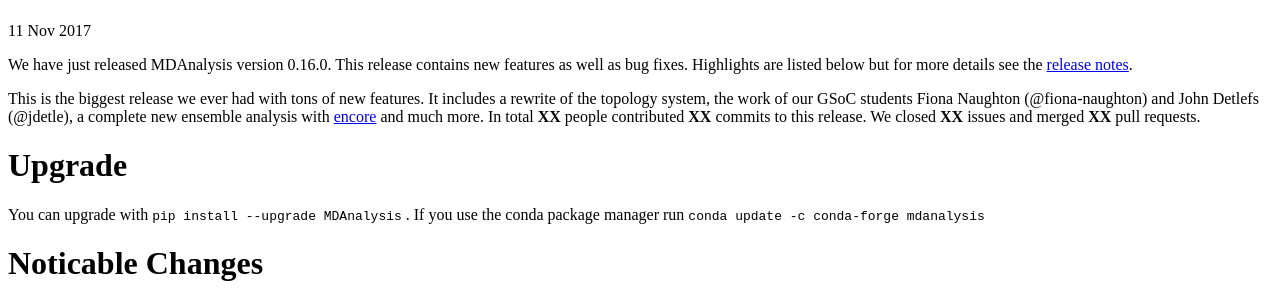
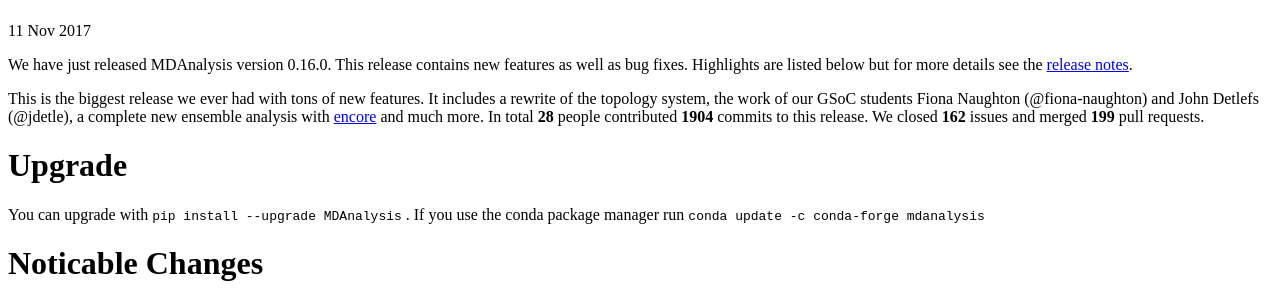
Before and after one commit to MDAnalysis/MDAnalysis.github.io, a Jekyll site: the page built from _posts/2017-11-11-release-0.16.0.md, in a window 1280 px wide and 900 px high. Shown: the part 224-524 px from the top of the window. Built offline with Jekyll 4.4.1, drawn with Linux system fonts in a browser that asks for light colours; comment, search, counter and statistics services are not loaded.

Commit message:
update contrib stats

```diff
--- a/_posts/2017-11-11-release-0.16.0.md
+++ b/_posts/2017-11-11-release-0.16.0.md
@@ -10,9 +10,9 @@ see the [release notes][notes].
 This is the biggest release we ever had with tons of new features. It includes a
 rewrite of the topology system, the work of our GSoC students Fiona Naughton
 (@fiona-naughton) and John Detlefs (@jdetle), a complete new ensemble analysis
-with [encore]({% post_url 2016-12-17-encore %}) and much more. In total **XX**
-people contributed **XX** commits to this release. We closed **XX** issues and merged
-**XX** pull requests.
+with [encore]({% post_url 2016-12-17-encore %}) and much more. In total **28**
+people contributed **1904** commits to this release. We closed **162** issues and merged
+**199** pull requests.
 
 # Upgrade
 
```
